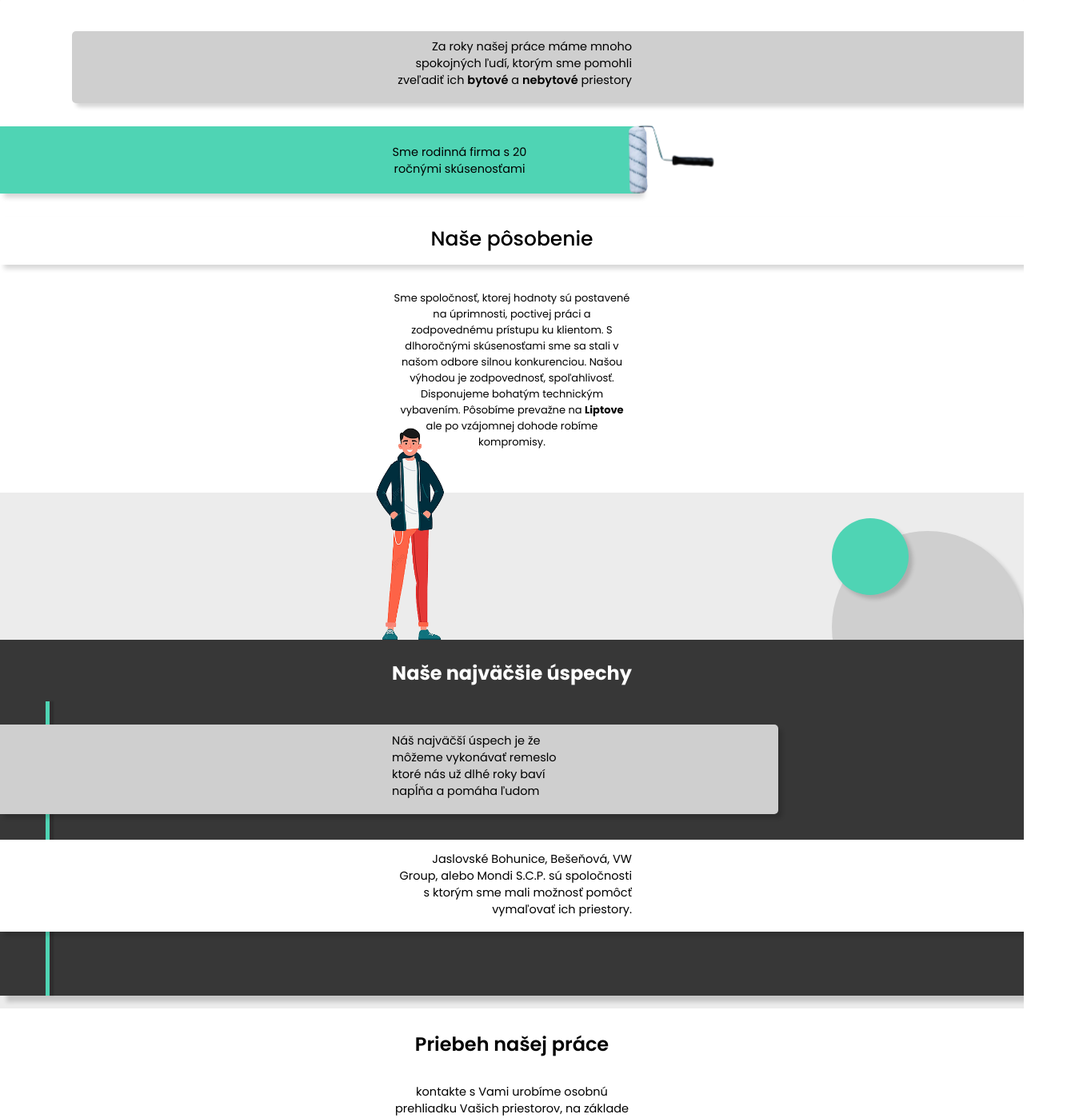
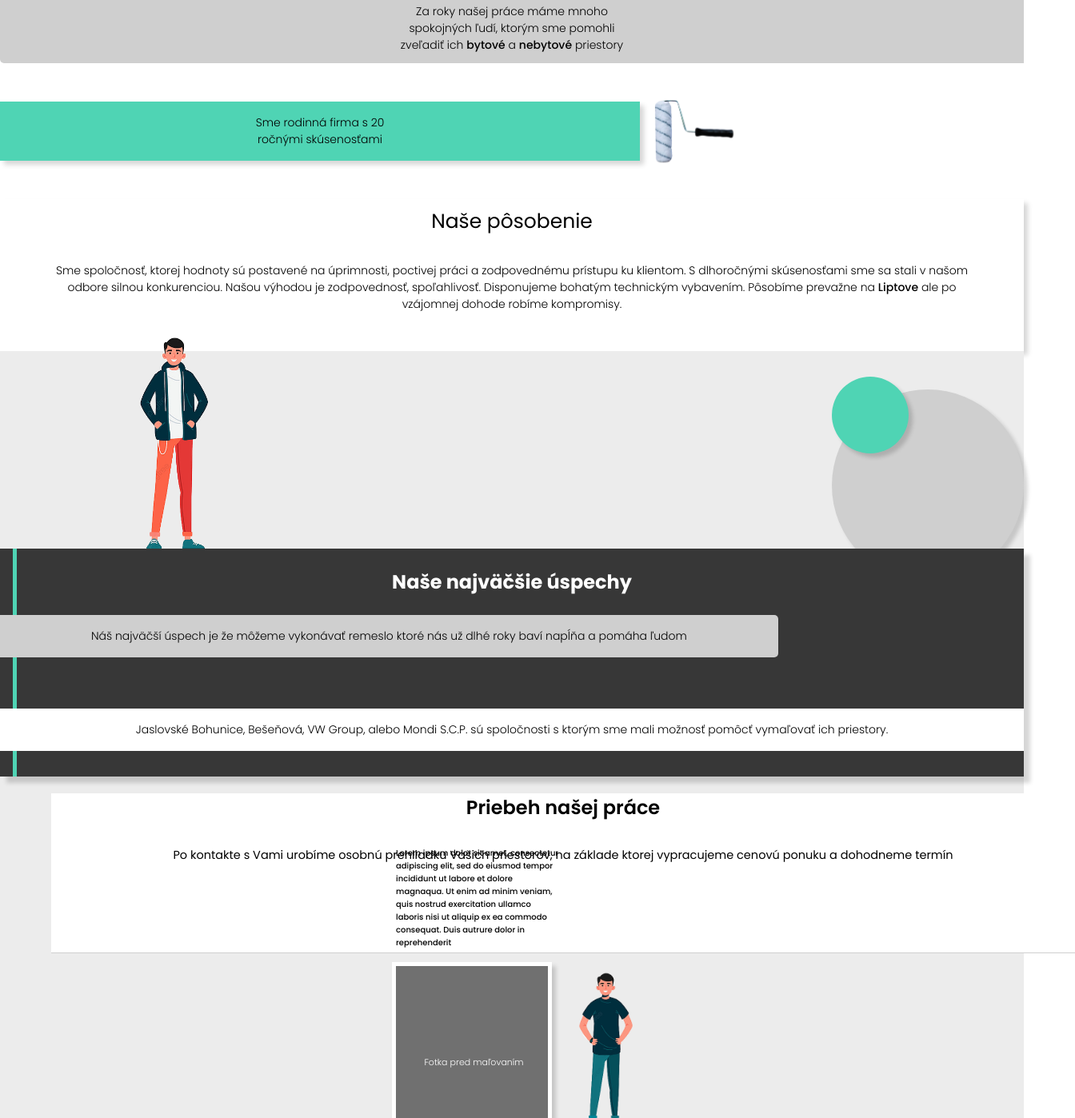
Before and after one commit to MatthewChevy/Synmal, a Vue app: page /about in a window 1280 px wide. Shown: the part 302-1700 px from the top of the page at 80% size, 1344 px wide, since content can reach past the window. Built offline with nearby package versions, Linux system fonts and the light colour scheme.

Commit message:
Refactoring first, second section

```diff
--- a/src/views/About.vue
+++ b/src/views/About.vue
@@ -13,18 +13,23 @@
     </header>
 
     <main>
-        <section class="first-section">
-            <div class="first-section-center">
-                <aside class="first-section-top-aside">
-                    <div class="right-side-rectangle"></div>
+        <section class="section">
+
+            <div class="top-aside-box">
+                <div class="right-side-rectangle">
                     <h4>
                         Za roky našej práce máme mnoho spokojných ľudí, ktorým
                         sme pomohli zveľadiť ich <strong>bytové</strong> a
                         <strong>nebytové</strong> priestory
                     </h4>
-                </aside>
-                <aside class="first-section-bottom-aside">
+                </div>
+            </div>
+
+            <div class="bottom-aside-box">
                 <div class="left-side-rectangle">
+                    <h4>
+                        Sme rodinná firma s 20 ročnými skúsenosťami
+                    </h4>
                     <div class="decorative-paint-roller">
                         <img
                             src="../assets/img/paint-roller.png"
@@ -32,16 +37,13 @@
                         />
                     </div>
                 </div>
-                    <h4>
-                        Sme rodinná firma s 20 ročnými skúsenosťami
-                    </h4>
-                </aside>
             </div>
-            <div class="first-section-bottom-title">
+
+            <div class="center-box">
+                <div class="center-box-h2">
                     <h2>Naše pôsobenie</h2>
                 </div>
-            <div class="first-section-article-center">
-                <article class="first-section-article">
+                <article class="center-box-paragraph">
                     <p>
                         Sme spoločnosť, ktorej hodnoty sú postavené na
                         úprimnosti, poctivej práci a zodpovednému prístupu ku
@@ -54,51 +56,67 @@
                     </p>
                 </article>
             </div>
+
         </section>
+
         <section class="second-section">
-            <div class="second-section-cartoon-top-person-holder">
+
+            <div class="cartoon-person">
                 <img src="../assets/img/person2.png" alt="Cartoon person" />
             </div>
-            <aside class="decorative-circle-holder">
+
+            <span class="decorative-circle-box">
                 <div class="decorative-circle-bigger">
                     <div class="decorative-circle-smaller"></div>
                 </div>
-            </aside>
-            <article class="second-section-article">
-                <div class="decoration-rectangle-three-quarters"></div>
-                <div class="second-section-article-center">
+            </span>
+
+            <article class="article">
+
+                <div class="article-header-box">
                     <h3>Naše najväčšie úspechy</h3>
-                    <div class="first-paragraf-holder">
+                </div>
+
+                <div class="top-box">
+                    <div class="top-box-paragraph">
                         <p>
                             Náš najväčší úspech je že môžeme vykonávať remeslo
                             ktoré nás už dlhé roky baví napĺňa a pomáha ľudom
                         </p>
                     </div>
-                    <div class="second-paragraf-holder">
+                </div>
+
+                <div class="bottom-box">
+                    <div class="bottom-box-paragraph">
                         <p>
                             Jaslovské Bohunice, Bešeňová, VW Group, alebo Mondi
                             S.C.P. sú spoločnosti s ktorým sme mali možnosť
                             pomôcť vymaľovať ich priestory.
                         </p>
                     </div>
-                    <div class="decorative-line"></div>
                 </div>
-                <div class="decoration-rectangle-full-size"></div>
+
+                <span class="decorative-line"></span>
+
             </article>
+
         </section>
 
         <section class="thrid-section">
-            <div class="thrid-section-layer">
-                <div class="thrid-section-layer-top"></div>
-                <div class="thrid-section-center">
-                    <article class="article-top-center">
+            <div class="container">
+
+                <div class="thrid-section-layer-top">
+                    <aside class="article-top-center">
                         <h3>Priebeh našej práce</h3>
                         <p>
-                            kontakte s Vami urobíme osobnú prehliadku Vašich
+                            Po kontakte s Vami urobíme osobnú prehliadku Vašich
                             priestorov, na základe ktorej vypracujeme cenovú
                             ponuku a dohodneme termín
                         </p>
-                    </article>
+                    </aside>
+                </div>
+
+                <div class="thrid-section-center">
                     <article class="article-left-side">
                         <p>
                             Lorem ipsum dolor sit amet, consectetur adipiscing
@@ -159,6 +177,7 @@
             </article>
         </section>
     </main>
+
     <footer class="footer">
         <div class="footer-center">
             <div
@@ -170,6 +189,7 @@
             </div>
         </div>
     </footer>
+
 </template>
 
 <style lang="scss" scoped>
@@ -205,129 +225,119 @@ header {
 
 //first-section-----------------------------
 
-.first-section {
+.section {
     position: relative;
     width: 100%;
-    height: 39rem;
-    top: 2rem;
     background: $primary-light;
     border-radius: 10px 10px 0 0;
 }
 
-.first-section-center {
-    width: 18.75rem;
+.container {
+    width: $sm-width-container;
     margin: 0 auto;
 }
 
-.first-section-top-aside {
+.top-aside-box {
+   padding-top: 2rem;
+   width: 100%;
+
+    .right-side-rectangle {
+        position: relative;
+        display: flex;
+        align-items: center;
+        width: 100%;
+        padding: 0.75rem 0;
+        background-color: $primary;
+        border-radius: 5px 0 0 5px;
+
         h4 {
+            width: 19rem;
             position: relative;
-        padding-top: 3.5rem;
-        text-align: right;
+            text-align: center;
+            margin: 0 auto;
             font: {
-            size: 14.5px;
-            weight: 400;
+                size: 14px;
+                weight: 300;
             }
 
             strong {
-            font-weight: 600;
+                font-weight: 500;
+            }
+        }
+
+    }
+}
+
+.bottom-aside-box {
+
+    .left-side-rectangle {
+        display: flex;
+        align-items: center;
+        justify-content: center;
+        width: 62.5%;
+        max-height: 4.7rem;
+        margin: 3rem 0;
+        padding: 1rem;
+        z-index: 0;
+        background-color: $fancy;
+        box-shadow: 5px 5px 6px rgba($darkest, 16%);
+
+        h4 {
+            position: relative;
+            width: 10.563rem;
+            text-align: center;
+
+            font: {
+                size: 14px;
+                weight: 300;
+            }
+        }
+
+        .decorative-paint-roller {
+            position: absolute;
+            left: 65%;
+            width: 4.9rem;
+            transform: rotate3d(1, 1, 0, 180deg);
+            img {
+                width: 100%;
+            }
         }
     }
 }
 
-.right-side-rectangle {
-    position: absolute;
-    width: 93%;
-    height: 5.625rem;
-    right: 0;
-    margin-top: 2.938rem;
-    z-index: 0;
-    background-color: $primary;
-    border-radius: 5px 0 0 5px;
-    box-shadow: 5px 5px 5px rgba($darkest, 16%);
-}
+.center-box {
+    position: relative;
+    width: 100%;
+    padding-top: 0.563rem;
+    padding-bottom: 3rem;
+    text-align: center;
+    box-shadow: 5px 5px 6px rgba($darkest, 16%);
 
-.first-section-bottom-aside {
-    height: 10rem;
-    h4 {
-        position: relative;
-        width: 10.563rem;
-        padding-top: 4.3rem;
-        text-align: center;
-
+    .center-box-h2 {
+        h2 {
             font: {
-            size: 14.5px;
+                size: 25px;
                 weight: 400;
             }
         }
     }
 
-.left-side-rectangle {
-    position: absolute;
-    width: 62.5%;
-    height: 5.2rem;
-    left: 0;
-    margin-top: 2.938rem;
-    z-index: 0;
-    background-color: $fancy;
-    box-shadow: 5px 5px 6px rgba($darkest, 16%);
+    .center-box-paragraph {
+        width: $sm-width-container;
+        margin: 2rem auto 0 auto;
+
+        p {
+            margin: 0 auto;
+            text-align: center;
+            font: {
+                size: 14px;
+                weight: 300;
             }
 
-.decorative-paint-roller {
-    position: absolute;
-    width: 5.3rem;
-    height: auto;
-    left: 100%;
-    bottom: -0.9rem;
-    transform: rotate3d(1, 1, 0, 180deg);
-    img {
-        width: 100%;
+            strong {
+                font-weight: 500;
             }
         }
-
-.first-section-bottom-title {
-    position: relative;
-    width: 100%;
-    height: 3.75rem;
-    padding-top: 0.563rem;
-    text-align: center;
-    box-shadow: 5px 5px 6px rgba($darkest, 16%);
-
-    h2 {
-        font: {
-            size: 25px;
-            weight: 500;
-        }
-    }
-}
-
-.first-section-article-center {
-    position: relative;
-    max-width: 18.75rem;
-    top: 2rem;
-    margin: 0 auto;
-}
-
-.first-section-article {
-    p {
-        text-align: center;
-        font: {
-            size: 13px;
-        }
-    }
-}
-
-@media screen and (max-width: 374px) {
-    .title-wrapper {
-        padding-left: 1rem;
-    }
-
-    .first-section {
-        top: -1rem;
-    }
-
-    .right-side-rectangle {
-        width: 100%;
     }
 }
 
@@ -336,25 +346,25 @@ header {
 .second-section {
     position: relative;
     width: 100%;
-    height: 42rem;
-    top: 2rem;
     background: $primary-semi-light;
 }
 
-.second-section-cartoon-top-person-holder {
+.cartoon-person {
     position: relative;
     width: 5.688rem;
     height: 18.4rem;
-    top: -5.3rem;
-    right: 8rem;
+    top: -1.3rem;
+    right: 33%;
     margin: 0 auto;
+    z-index: 1;
 
     img {
-        width: 100%;
+        max-width: 100%;
     }
 }
 
-.decorative-circle-holder {
+.decorative-circle-box {
+
     .decorative-circle-bigger {
         position: absolute;
         width: 15rem;
@@ -377,30 +387,20 @@ header {
     }
 }
 
-.second-section-article {
+.article {
     position: relative;
     width: 100%;
-    height: 27.813rem;
-    bottom: 6.9rem;
+    top: -3rem;
+    padding-bottom: 2rem;
     z-index: 1;
     background-color: $primary-dark;
     box-shadow: 8px 8px 5px rgba($darkest, 16%);
-}
 
-.decoration-rectangle-three-quarters {
-    position: absolute;
-    width: 76%;
-    height: 7rem;
-    top: 6.6rem;
-    z-index: 2;
-    background-color: $primary;
-    border-radius: 0 5px 5px 0;
-    box-shadow: 5px 5px 5px rgba($darkest, 16%);
-}
-
-.second-section-article-center {
+    .article-header-box {
+        position: relative;
         width: 18.75rem;
         margin: 0 auto;
+        z-index: 1;
 
         h3 {
             padding: 1.5rem 0;
@@ -413,72 +413,69 @@ header {
         }
     }
 
-.first-paragraf-holder {
+    .top-box {
+        display: flex;
+        align-items: center;
+        justify-content: center;
         position: relative;
-    max-width: 13.063rem;
-    top: 2.05rem;
+        width: 76%;
+        padding: 1rem 0;
+        z-index: 2;
+        background-color: $primary;
+        border-radius: 0 5px 5px 0;
+
+        .top-box-paragraph{
+            position: relative;
+            max-width: 85%;
             z-index: 2;
 
             p {
                font: {
-            size: 14.5px;
-            weight: 400;
+                    size: 14px;
+                    weight: 300;
                 }
             }
         }
 
-.second-paragraf-holder {
+    }
+
+    .bottom-box{
         position: relative;
-    top: 6.05rem;
+        display: flex;
+        justify-content: center;
+        align-items: center;
+        width: 100%;
+        margin-top: 4rem;
+        padding: 1rem;
+        z-index: 1;
+        background-color: $primary-light;
+
+
+        .bottom-box-paragraph {
+            width: 90%;
+            position: relative;
             z-index: 3;
 
             p {
-        text-align: right;
+                text-align: center;
                 font: {
-            size: 14.5px;
-            weight: 400;
+                    size: 14px;
+                    weight: 300;
                 }
             }
+        }
+    }
+
 }
 
 .decorative-line {
     position: absolute;
     width: 0.313rem;
-    height: 23rem;
-    bottom: 0rem;
-    left: 3.544rem;
+    height: 100%;
+    top: 0;
+    left: 1rem;
     z-index: 0;
     background-color: $fancy;
-    box-shadow: 5px 0px 2px rgba($darkest, 16%);
-}
-
-.decoration-rectangle-full-size {
-    position: absolute;
-    width: 100%;
-    height: 7.188rem;
-    bottom: 5rem;
-    z-index: 2;
-    background-color: $primary-light;
-    box-shadow: 5px 5px 5px rgba($darkest, 16%);
-}
-
-@media screen and (max-width: 374px) {
-    .second-section {
-        top: -1rem;
-    }
-
-    .second-section-cartoon-top-person-holder {
-        position: relative;
-        width: 4.688rem;
-        height: 18.4rem;
-        top: -2.3rem;
-        right: 7rem;
-        margin: 0 auto;
-
-        img {
-            width: 100%;
-        }
-    }
 }
 
 //third-section-----------------------------
@@ -486,9 +483,13 @@ header {
 .thrid-section {
     position: relative;
     width: 100%;
-    top: 2rem;
-    height: 40.1rem;
+    margin: 0 auto;
     background: $primary-semi-light;
+
+    .container{
+        width: $sm-width-container;
+        margin: 0 auto;
+    }
 }
 
 .thrid-section-layer-top {
@@ -728,21 +729,8 @@ header {
     transition: 0.25s;
 }
 
-@media screen and (max-width: 374px) {
-    .thrid-section {
-        margin-top: 0rem;
-        top: -2rem;
-    }
-    .thrid-section-cartoon-person-align {
-        left: 13rem;
-    }
 
-    .article-left-side-decoration-line-hr {
-        width: 17.013rem;
-    }
+@media screen and (min-width: 374px) {
 
-    .footer {
-        bottom: -44.6rem;
-    }
 }
 </style>
```
Lines whose indentation alone changed are shown as unchanged.
